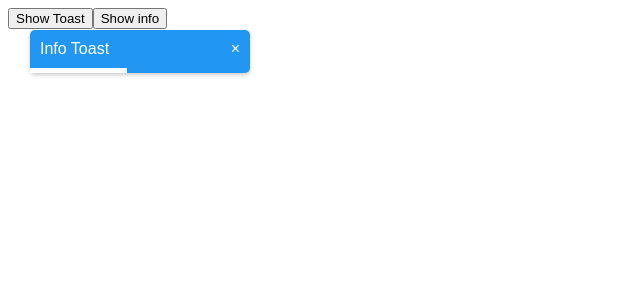
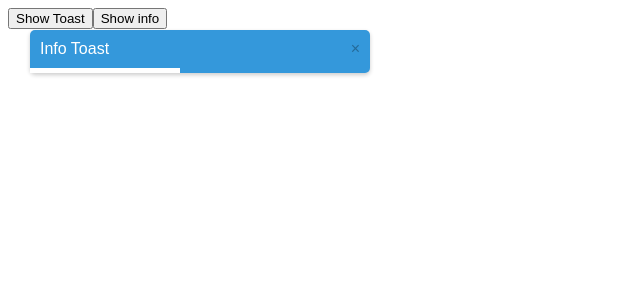
Before and after one commit to Kushagra-234/React-toast, a React (Vite) app: page / in a window 1280 px wide. Both pictures are taken after a click on the button "Show info". Shown: the top 300 px of the page, without its empty margins (0-640 px from the left). Built offline with nearby package versions, Linux system fonts and the light colour scheme.

Commit message:
feat: theme support added for toast

```diff
--- a/src/components/toast.tsx
+++ b/src/components/toast.tsx
@@ -1,6 +1,6 @@
 import { useEffect, useRef, useState } from "react";
 import styles from "../styles/toast.module.css";
-import { ToastPosition, ToastType } from "../types/toastTypes";
+import { ToastPosition, ToastTheme, ToastType } from "../types/toastTypes";
 import { animationMap } from "../utils/constants";
 
 type Props = {
@@ -11,6 +11,7 @@ type Props = {
   onClose: (id: string) => void;
   position: ToastPosition;
   description?: string;
+  theme: ToastTheme;
 };
 
 const Toast = ({
@@ -21,6 +22,7 @@ const Toast = ({
   onClose,
   position,
   description,
+  theme,
 }: Props) => {
   const [timerWidth, setTimerWidth] = useState(100);
   const timerRef = useRef<number>(duration);
@@ -51,9 +53,11 @@ const Toast = ({
   const animation = toastRegistered
     ? animationMap[dir].slide.from
     : animationMap[dir].slide.to;
+  const themeClass = theme === "colored" ? `colored-${type}` : type;
   return (
     <div
-      className={`${styles.toastContainer} ${styles[type]} ${styles[animation]}`}
+      className={`${styles.toastContainer} ${styles[themeClass]} ${styles[animation]}`}
+      data-theme={theme !== "colored" ? theme : ""}
       style={{
         animationDuration: "0.1s",
       }}
--- a/src/hooks/use-toast.tsx
+++ b/src/hooks/use-toast.tsx
@@ -2,13 +2,14 @@ import { useRef, useState } from "react";
 import Toast from "../components/toast";
 import { v4 as uuidv4 } from "uuid";
 import styles from "../styles/toast.module.css";
-import { ToastPosition, ToastType } from "../types/toastTypes";
+import { ToastPosition, ToastTheme, ToastType } from "../types/toastTypes";
 
 export type ToastDataType = {
   id: string;
   type: ToastType;
   message: string;
   duration: number;
+  theme: ToastTheme;
 };
 
 const useToast = (position: ToastPosition) => {
@@ -20,9 +21,14 @@ const useToast = (position: ToastPosition) => {
     message: string;
     duration: number;
     description?: string;
+    theme?: ToastTheme;
   }) => {
     const toastId = uuidv4();
-    const newToast = { id: toastId, ...toastProps };
+    const newToast = {
+      id: toastId,
+      ...toastProps,
+      theme: toastProps.theme || "colored",
+    };
 
     // Setting new toast list based on previous state
     setToastList((prevToastList) => [newToast, ...prevToastList]);
@@ -41,6 +47,7 @@ const useToast = (position: ToastPosition) => {
       prevToastList.filter((toast) => toast.id != toastId)
     );
   };
+
   const ToastComponent = (
     <div className={styles[position]}>
       {toastList.length > 0
--- a/src/styles/toast.module.css
+++ b/src/styles/toast.module.css
@@ -1,15 +1,60 @@
 .toastContainer {
   font-family: sans-serif;
-  min-width: 200px;
+  min-width: 320px;
   width: 100%;
   margin: 10px;
   display: flex;
   flex-direction: column;
   justify-content: space-between;
   border-radius: 5px;
-  color: white;
   box-shadow: 0 2px 4px rgba(0, 0, 0, 0.2);
 }
+/* Themes */
+[data-theme="dark"] {
+  background-color: #121212;
+  color: #fff;
+}
+[data-theme="light"] {
+  background-color: #fff;
+  color: #757575;
+}
+
+.success .timer {
+  background-color: #07bc0c;
+}
+.error .timer {
+  background-color: #e74c3c;
+}
+.info .timer {
+  background-color: #3498db;
+}
+.warning .timer {
+  background-color: #f1c40f;
+}
+.timer {
+  background: #fff;
+  height: 5px;
+  transition: all 0.1s linear;
+}
+.colored-success {
+  color: #fff;
+  background-color: #07bc0c;
+}
+.colored-error {
+  color: #fff;
+  background-color: #e74c3c;
+}
+.colored-info {
+  color: #fff;
+  background-color: #3498db;
+}
+.colored-warning {
+  color: #fff;
+  background-color: #f1c40f;
+}
+
+/* Animations */
+
 .slideIn {
   animation-name: slideIn;
 }
@@ -70,19 +115,10 @@
   margin-top: 10px;
   font-size: 14px;
 }
-.success {
-  background-color: #4caf50;
-}
-.error {
-  background-color: #f44336;
-}
-.info {
-  background-color: #2196f3;
-}
-.warning {
-  background-color: #ff9800;
-}
+
 .closeButton {
+  color: #000;
+  opacity: 0.3;
   margin-left: 5px;
   cursor: pointer;
   display: flex;
@@ -108,8 +144,3 @@
   top: 20px;
   left: 20px;
 }
-.timer {
-  background: #fff;
-  height: 5px;
-  transition: all 0.1s linear;
-}
--- a/src/types/toastTypes.ts
+++ b/src/types/toastTypes.ts
@@ -11,3 +11,5 @@ export type ToastPosition =
   | "bottom-left"
   | "top-right"
   | "top-left";
+
+export type ToastTheme = "light" | "dark" | "colored";
```
